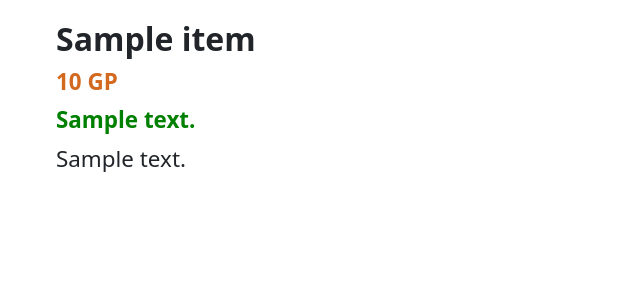
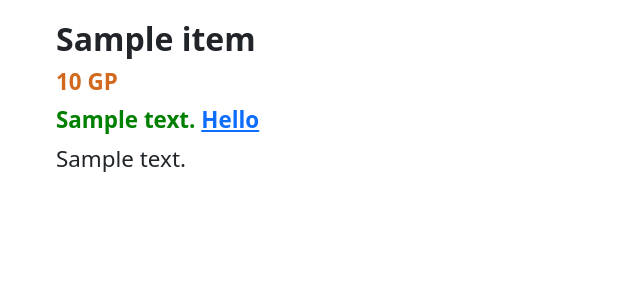
Before and after one commit to a-westermann/screentime_awareness_site, a Django app: template templates/dnd/shop.html in a window 1280 px wide. Shown: the part 267-567 px from the top of the page, without its empty margins (0-640 px from the left). Run offline with Django 5.2, Linux system fonts and the light colour scheme; the template is opened without the code that fills it: most values are stand-ins (such as "Sample title", 1, 10 or a date in 2020); some libraries are stand-ins or nearby versions.

Commit message:
dnd shops

```diff
--- a/templates/dnd/shop.html
+++ b/templates/dnd/shop.html
@@ -36,7 +36,8 @@
                         <p class="text-large fw-bold chocolate lh-1 mb-3">{{ item.price }} GP</p>
 {#                    </div>#}
 {#                    <div class="col-lg-3  padding-bom padding-top">#}
-                        <p class="text-large fw-bold text-green lh-1 mb-3">{{ item.special_text }}</p>
+                        <p class="text-large fw-bold text-green lh-1 mb-3">{{ item.special_text }}
+                        <a href="google.com">Hello</a></p>
 {#                    </div>#}
 {#                    <div class="col-lg-5  padding-bom padding-top">#}
                         <p class=" text-large lh-1 mb-3">{{ item.description  | linebreaksbr }}</p>
```
